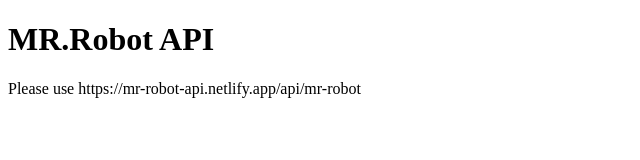
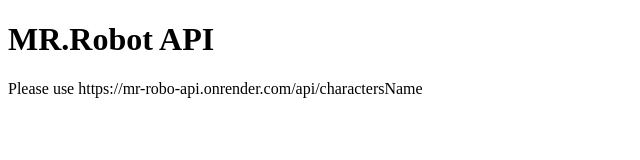
Before and after one commit to Nateware7/mr-robot-api, a website: page index.html in a window 1280 px wide. Shown: the full height of the page, 0-640 px from the left. Drawn offline with Linux system fonts and the light colour scheme.

Commit message:
changed html

```diff
--- a/index.html
+++ b/index.html
@@ -7,6 +7,6 @@
 </head>
 <body>
     <h1>MR.Robot API</h1>
-    <p>Please use https://mr-robot-api.netlify.app/api/mr-robot</p>
+    <p>Please use https://mr-robo-api.onrender.com/api/charactersName</p>
 </body>
 </html>
```
